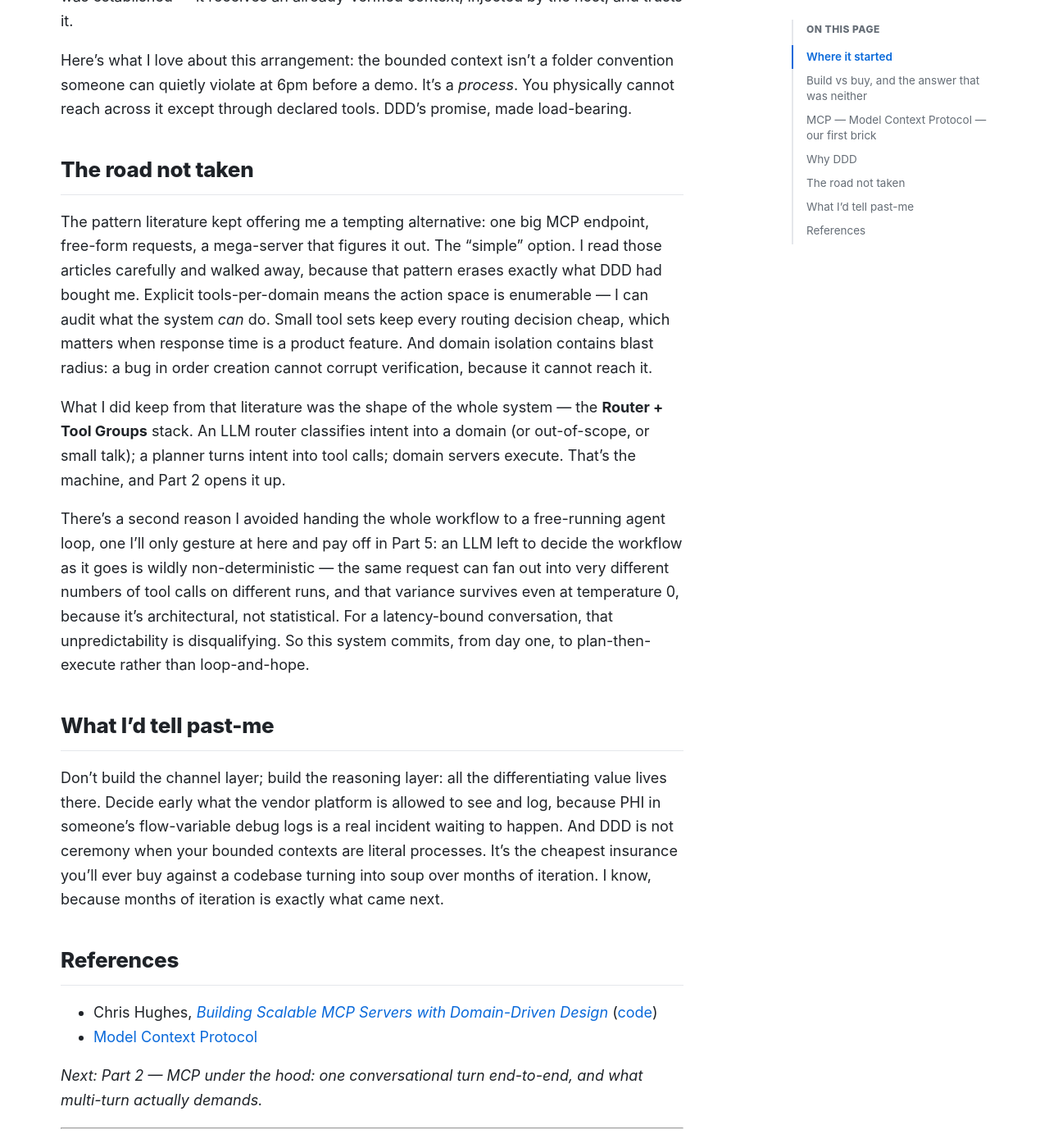
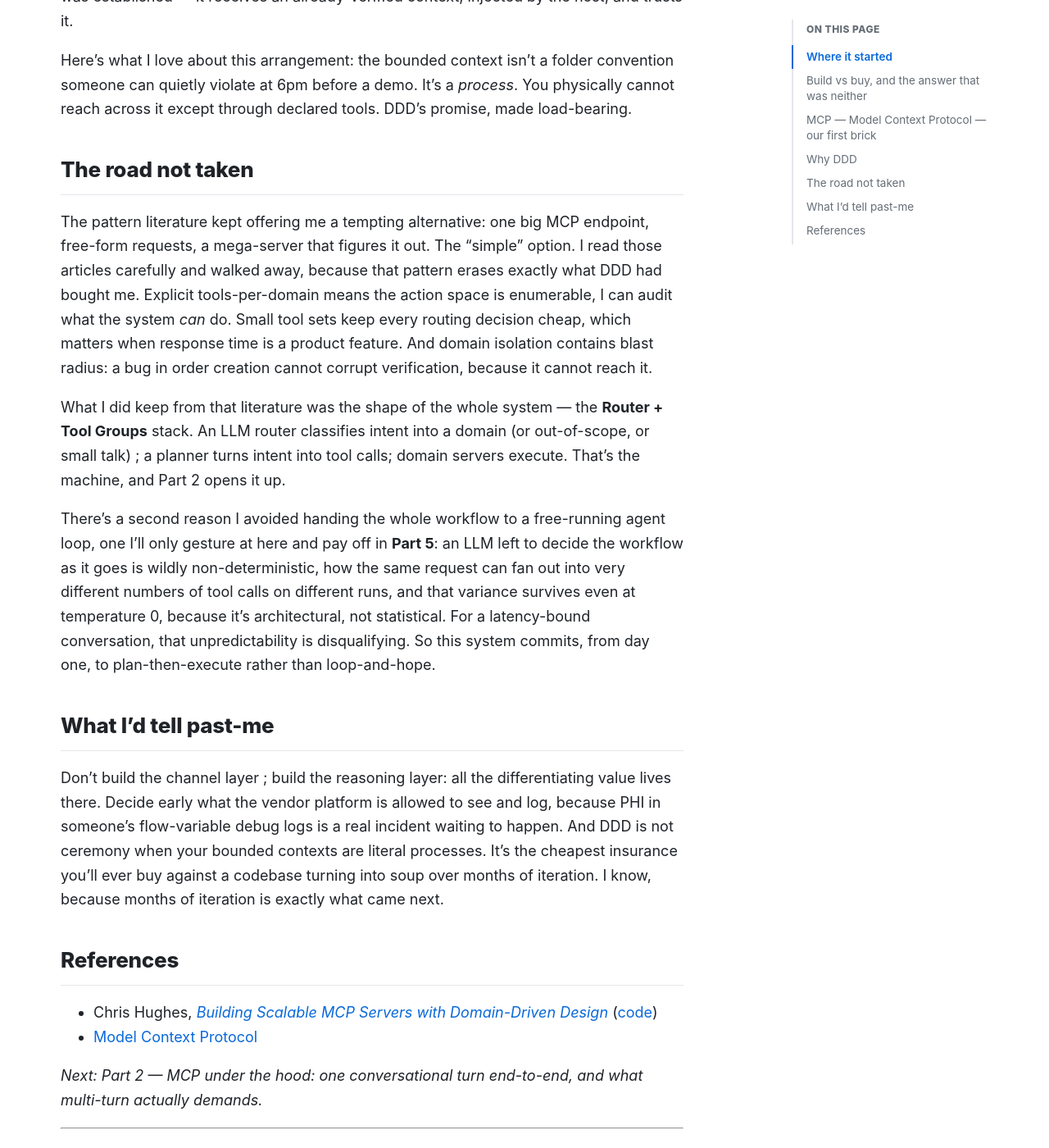
Before and after one commit to tungnhitran/tungnhitran.github.io, a Jekyll site: the page built from _posts/2026-08-10-why-mcp-and-ddd.md, in a window 1280 px wide and 1400 px high, scrolled down 4586 px. Shown: the whole window at 82% size. Built offline with Jekyll 4.4.1, drawn with Linux system fonts in a browser that asks for light colours; some of the changed text lies outside the part shown.

Commit message:
Fix formatting and punctuation in blog post

```diff
--- a/_posts/2026-08-10-why-mcp-and-ddd.md
+++ b/_posts/2026-08-10-why-mcp-and-ddd.md
@@ -14,7 +14,7 @@ tags: [MCP, Domain-Driven Design, Agents, Architecture]
 
 A contact centre in a healthcare context is a special place. Patients call about device orders or their records. Clinics call about their patients. Doctors call about both. Everyone arrives mid-thought, nobody states their whole request in one message, and before you can discuss *anything* of substance you have to be sure who you're talking to, because everything behind the curtain is protected health information, and the rules around PHI are not suggestions.
 
-That last part shaped everything. So did another realisation that took me longer to accept: the conversations are genuinely *conversations*. Identity gets established early and relied on for the rest of the dialogue. Details accumulate over turns. People correct themselves mid-stream — "actually, the other order." Confirmations happen across message boundaries. I went in thinking multi-turn support was a feature I'd add; it turned out to be the substrate everything else sits on.
+That last part shaped everything. So did another realisation that took me longer to accept: the conversations are genuinely *conversations*. Identity gets established early and relied on for the rest of the dialogue. Details accumulate over turns. People correct themselves mid-stream ("actually, the other order..."). Confirmations happen across message boundaries. I went in thinking multi-turn support was a feature I'd add; it turned out to be the substrate everything else sits on.
 
 The brief was simple to state and less simple to build: greet a person, verify them, follow the thread of what they need across a whole conversation, do it, and escalate gracefully when it can't. It should feel like talking to a competent agent — not like filling in a form one field at a time.
 
@@ -66,15 +66,15 @@ Here's what I love about this arrangement: the bounded context isn't a folder co
 
 ## The road not taken
 
-The pattern literature kept offering me a tempting alternative: one big MCP endpoint, free-form requests, a mega-server that figures it out. The "simple" option. I read those articles carefully and walked away, because that pattern erases exactly what DDD had bought me. Explicit tools-per-domain means the action space is enumerable — I can audit what the system *can* do. Small tool sets keep every routing decision cheap, which matters when response time is a product feature. And domain isolation contains blast radius: a bug in order creation cannot corrupt verification, because it cannot reach it.
+The pattern literature kept offering me a tempting alternative: one big MCP endpoint, free-form requests, a mega-server that figures it out. The "simple" option. I read those articles carefully and walked away, because that pattern erases exactly what DDD had bought me. Explicit tools-per-domain means the action space is enumerable, I can audit what the system *can* do. Small tool sets keep every routing decision cheap, which matters when response time is a product feature. And domain isolation contains blast radius: a bug in order creation cannot corrupt verification, because it cannot reach it.
 
-What I did keep from that literature was the shape of the whole system — the **Router + Tool Groups** stack. An LLM router classifies intent into a domain (or out-of-scope, or small talk); a planner turns intent into tool calls; domain servers execute. That's the machine, and Part 2 opens it up.
+What I did keep from that literature was the shape of the whole system — the **Router + Tool Groups** stack. An LLM router classifies intent into a domain (or out-of-scope, or small talk) ; a planner turns intent into tool calls; domain servers execute. That's the machine, and Part 2 opens it up.
 
-There's a second reason I avoided handing the whole workflow to a free-running agent loop, one I'll only gesture at here and pay off in Part 5: an LLM left to decide the workflow as it goes is wildly non-deterministic — the same request can fan out into very different numbers of tool calls on different runs, and that variance survives even at temperature 0, because it's architectural, not statistical. For a latency-bound conversation, that unpredictability is disqualifying. So this system commits, from day one, to plan-then-execute rather than loop-and-hope.
+There's a second reason I avoided handing the whole workflow to a free-running agent loop, one I'll only gesture at here and pay off in **Part 5**: an LLM left to decide the workflow as it goes is wildly non-deterministic, how the same request can fan out into very different numbers of tool calls on different runs, and that variance survives even at temperature 0, because it's architectural, not statistical. For a latency-bound conversation, that unpredictability is disqualifying. So this system commits, from day one, to plan-then-execute rather than loop-and-hope.
 
 ## What I'd tell past-me
 
-Don't build the channel layer; build the reasoning layer: all the differentiating value lives there. Decide early what the vendor platform is allowed to see and log, because PHI in someone's flow-variable debug logs is a real incident waiting to happen. And DDD is not ceremony when your bounded contexts are literal processes. It's the cheapest insurance you'll ever buy against a codebase turning into soup over months of iteration. I know, because months of iteration is exactly what came next.
+Don't build the channel layer ; build the reasoning layer: all the differentiating value lives there. Decide early what the vendor platform is allowed to see and log, because PHI in someone's flow-variable debug logs is a real incident waiting to happen. And DDD is not ceremony when your bounded contexts are literal processes. It's the cheapest insurance you'll ever buy against a codebase turning into soup over months of iteration. I know, because months of iteration is exactly what came next.
 
 ## References
 
```
Also changed, not shown: other parts of _posts/2026-08-10-why-mcp-and-ddd.md (+6 -6 lines).
